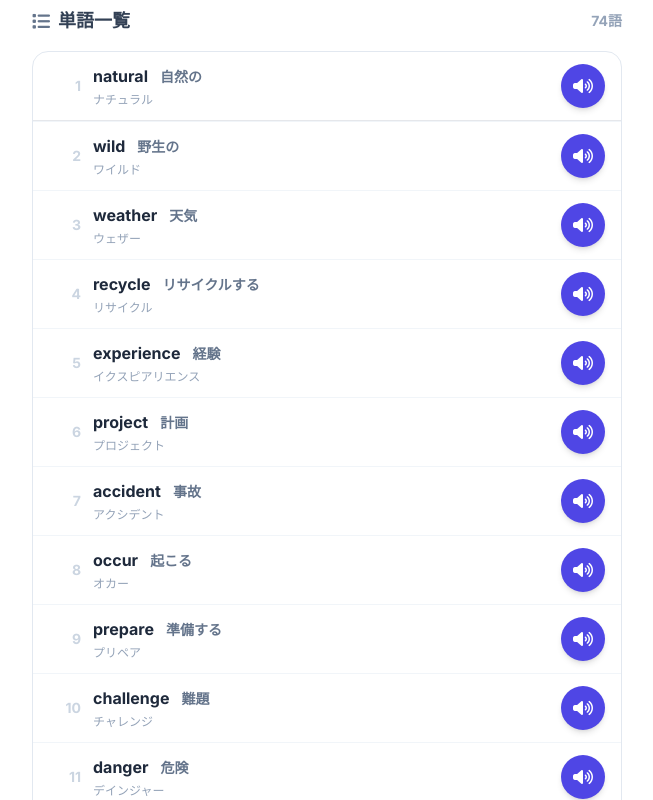
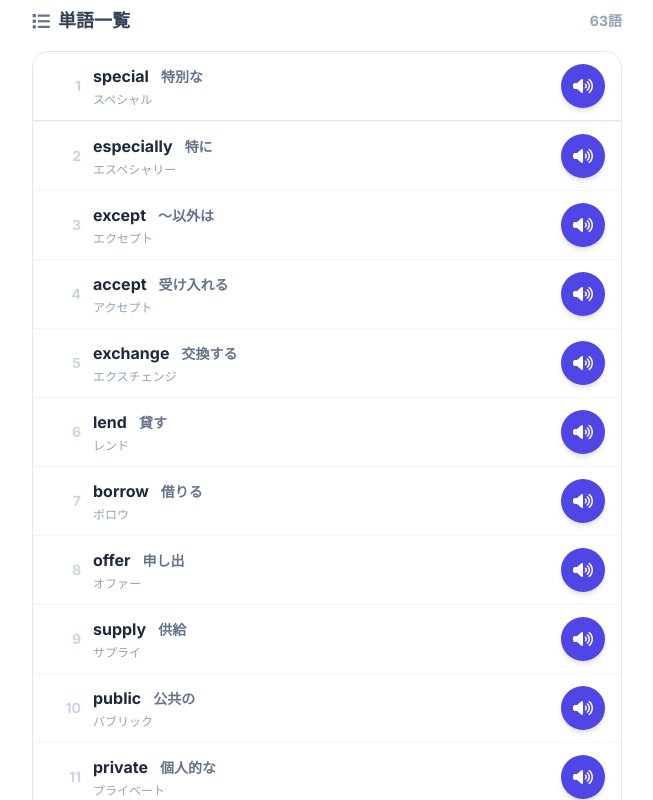
Before and after one commit to wahisiwa/vocabulary-practice, a React (Vite) app: page / in a window 1280 px wide. Shown: the part 1280-2080 px from the top of the page, without its empty margins (313-966 px from the left). Built offline with nearby package versions, Linux system fonts and the light colour scheme.

Commit message:
Update layout and vocab data

```diff
--- a/constants.ts
+++ b/constants.ts
@@ -1,87 +1,74 @@
 import { WordPair } from './types';
 
 export const WORD_LIST: WordPair[] = [
-  // 796 〜 815 相当
-  { id: 1, jp: "自然の", en: "natural", reading: "ナチュラル" },
-  { id: 2, jp: "野生の", en: "wild", reading: "ワイルド" },
-  { id: 3, jp: "天気", en: "weather", reading: "ウェザー" },
-  { id: 4, jp: "リサイクルする", en: "recycle", reading: "リサイクル" },
-  { id: 5, jp: "経験", en: "experience", reading: "イクスピアリエンス" },
-  { id: 6, jp: "計画", en: "project", reading: "プロジェクト" },
-  { id: 7, jp: "事故", en: "accident", reading: "アクシデント" },
-  { id: 8, jp: "起こる", en: "occur", reading: "オカー" },
-  { id: 9, jp: "準備する", en: "prepare", reading: "プリペア" },
-  { id: 10, jp: "難題", en: "challenge", reading: "チャレンジ" },
-  { id: 11, jp: "危険", en: "danger", reading: "デインジャー" },
-  { id: 12, jp: "こうむる", en: "suffer", reading: "サファー" },
-  { id: 13, jp: "解く", en: "solve", reading: "ソルブ" },
-  { id: 14, jp: "規則", en: "rule", reading: "ルール" },
-  { id: 15, jp: "状況", en: "situation", reading: "シチュエーション" },
-  { id: 16, jp: "無駄", en: "waste", reading: "ウェイスト" },
-  { id: 17, jp: "状態", en: "state", reading: "ステイト" },
-  { id: 18, jp: "事柄", en: "matter", reading: "マター" },
-  { id: 19, jp: "なる", en: "get", reading: "ゲット" },
-  { id: 20, jp: "保つ", en: "keep", reading: "キープ" },
+  // 896 〜 915 相当 (image_85aa5a.jpg 左列)
+  { id: 1, jp: "特別な", en: "special", reading: "スペシャル" },
+  { id: 2, jp: "特に", en: "especially", reading: "エスペシャリー" },
+  { id: 3, jp: "〜以外は", en: "except", reading: "エクセプト" },
+  { id: 4, jp: "受け入れる", en: "accept", reading: "アクセプト" },
+  { id: 5, jp: "交換する", en: "exchange", reading: "エクスチェンジ" },
+  { id: 6, jp: "貸す", en: "lend", reading: "レンド" },
+  { id: 7, jp: "借りる", en: "borrow", reading: "ボロウ" },
+  { id: 8, jp: "申し出", en: "offer", reading: "オファー" },
+  { id: 9, jp: "供給", en: "supply", reading: "サプライ" },
+  { id: 10, jp: "公共の", en: "public", reading: "パブリック" },
+  { id: 11, jp: "個人的な", en: "private", reading: "プライベート" },
+  { id: 12, jp: "社会の", en: "social", reading: "ソーシャル" },
+  { id: 13, jp: "個人の", en: "individual", reading: "インディビジュアル" },
+  { id: 14, jp: "理由", en: "reason", reading: "リーズン" },
+  { id: 15, jp: "意見", en: "opinion", reading: "オピニオン" },
+  { id: 16, jp: "推測する", en: "guess", reading: "ゲス" },
+  { id: 17, jp: "だと思う", en: "suppose", reading: "サポーズ" },
+  { id: 18, jp: "予期する", en: "expect", reading: "エクスペクト" },
+  { id: 19, jp: "行う", en: "take", reading: "テイク" },
+  { id: 20, jp: "ふるまう", en: "behave", reading: "ビヘイブ" },
 
-  // 816 〜 835 相当
-  { id: 21, jp: "修理する", en: "repair", reading: "リペア" },
-  { id: 22, jp: "開発する", en: "develop", reading: "ディベロップ" },
-  { id: 23, jp: "描く", en: "draw", reading: "ドロー" },
-  { id: 24, jp: "出版する", en: "publish", reading: "パブリッシュ" },
-  { id: 25, jp: "賞", en: "prize", reading: "プライズ" },
-  { id: 26, jp: "財宝", en: "treasure", reading: "トレジャー" },
-  { id: 27, jp: "伝統", en: "tradition", reading: "トラディション" },
-  { id: 28, jp: "創造する", en: "create", reading: "クリエイト" },
-  { id: 29, jp: "生産する", en: "produce", reading: "プロデュース" },
-  { id: 30, jp: "発明する", en: "invent", reading: "インベント" },
-  { id: 31, jp: "破壊する", en: "destroy", reading: "デストロイ" },
-  { id: 32, jp: "一部分", en: "part", reading: "パート" },
-  { id: 33, jp: "1つ", en: "piece", reading: "ピース" },
-  { id: 34, jp: "制度", en: "system", reading: "システム" },
-  { id: 35, jp: "主な", en: "main", reading: "メイン" },
-  { id: 36, jp: "全体の", en: "whole", reading: "ホール" },
+  // 916 〜 931 相当 (image_85aa5a.jpg 右列)
+  { id: 21, jp: "祝う", en: "celebrate", reading: "セレブレイト" },
+  { id: 22, jp: "方法", en: "method", reading: "メソッド" },
+  { id: 23, jp: "見える", en: "appear", reading: "アピア" },
+  { id: 24, jp: "存在する", en: "exist", reading: "イグジスト" },
+  { id: 25, jp: "きれいな", en: "clean", reading: "クリーン" },
+  { id: 26, jp: "汚い", en: "dirty", reading: "ダーティ" },
+  { id: 27, jp: "質", en: "quality", reading: "クオリティ" },
+  { id: 28, jp: "原因となる", en: "cause", reading: "コーズ" },
+  { id: 29, jp: "結果", en: "result", reading: "リザルト" },
+  { id: 30, jp: "目的", en: "purpose", reading: "パーパス" },
+  { id: 31, jp: "目標", en: "aim", reading: "エイム" },
+  { id: 32, jp: "わかる", en: "find", reading: "ファインド" },
+  { id: 33, jp: "発見する", en: "discover", reading: "ディスカバー" },
+  { id: 34, jp: "気づく", en: "notice", reading: "ノーティス" },
+  { id: 35, jp: "認識する", en: "realize", reading: "リアライズ" },
+  { id: 36, jp: "気づいて", en: "aware", reading: "アウェア" },
 
-  // 836 〜 855 相当
-  { id: 37, jp: "急に始まる", en: "break out", reading: "ブレイク アウト" },
-  { id: 38, jp: "育てる", en: "bring up", reading: "ブリング アップ" },
-  { id: 39, jp: "いっぱいの", en: "full", reading: "フル" },
-  { id: 40, jp: "からの", en: "empty", reading: "エンプティ" },
-  { id: 41, jp: "いくつかの", en: "several", reading: "セブラル" },
-  { id: 42, jp: "100万", en: "million", reading: "ミリオン" },
-  { id: 43, jp: "好意的な", en: "friendly", reading: "フレンドリー" },
-  { id: 44, jp: "礼儀正しい", en: "polite", reading: "ポライト" },
-  { id: 45, jp: "かわいらしい", en: "pretty", reading: "プリティ" },
-  { id: 46, jp: "深刻な", en: "serious", reading: "シリアス" },
-  { id: 47, jp: "性格", en: "character", reading: "キャラクター" },
-  { id: 48, jp: "理論", en: "theory", reading: "セオリー" },
+  // 946 〜 955 相当 (image_85aa41.jpg)
+  { id: 37, jp: "平均の", en: "average", reading: "アベレージ" },
+  { id: 38, jp: "完全な", en: "complete", reading: "コンプリート" },
+  { id: 39, jp: "正確に", en: "exactly", reading: "イグザクトリー" },
+  { id: 40, jp: "ほとんど〜ない", en: "hardly", reading: "ハードリー" },
+  { id: 41, jp: "自然", en: "nature", reading: "ネイチャー" },
+  { id: 42, jp: "環境", en: "environment", reading: "エンバイロメント" },
+  { id: 43, jp: "気候", en: "climate", reading: "クライメイト" },
+  { id: 44, jp: "汚染", en: "pollution", reading: "ポルーション" },
+  { id: 45, jp: "電気で動く", en: "electric", reading: "エレクトリック" },
+  { id: 46, jp: "親しい", en: "close", reading: "クロース" },
 
-  // 856 〜 875 相当
-  { id: 49, jp: "研究", en: "research", reading: "リサーチ" },
-  { id: 50, jp: "知能", en: "intelligence", reading: "インテリジェンス" },
-  { id: 51, jp: "卒業する", en: "graduate", reading: "グラジュエイト" },
-  { id: 52, jp: "選ぶ", en: "choose", reading: "チューズ" },
-  { id: 53, jp: "しておく", en: "leave", reading: "リーブ" },
-  { id: 54, jp: "守る", en: "protect", reading: "プロテクト" },
-  { id: 55, jp: "結婚する", en: "marry", reading: "マリー" },
-  { id: 56, jp: "ボランティア", en: "volunteer", reading: "ボランティア" },
-  { id: 57, jp: "会話", en: "conversation", reading: "カンバセーション" },
-  { id: 58, jp: "伝え合う", en: "communicate", reading: "コミュニケイト" },
-  { id: 59, jp: "表す", en: "express", reading: "イクスプレス" },
-  { id: 60, jp: "接する", en: "treat", reading: "トリート" },
-  { id: 61, jp: "ついて行く", en: "follow", reading: "フォロー" },
-  { id: 62, jp: "見えなくなる", en: "disappear", reading: "ディサピア" },
-  { id: 63, jp: "到着する", en: "reach", reading: "リーチ" },
-  { id: 64, jp: "戻る", en: "return", reading: "リターン" },
-  { id: 65, jp: "〜の方へ", en: "toward", reading: "トゥワード" },
-  { id: 66, jp: "説明する", en: "explain", reading: "イクスプレイン" },
-  { id: 67, jp: "提案する", en: "suggest", reading: "サジェスト" },
-  { id: 68, jp: "警告する", en: "warn", reading: "ウォーン" },
-
-  // 876 〜 895 相当
-  { id: 69, jp: "アドバイス", en: "advice", reading: "アドバイス" },
-  { id: 70, jp: "さまざまな", en: "various", reading: "ベアリアス" },
-  { id: 71, jp: "似ている", en: "similar", reading: "シミラー" },
-  { id: 72, jp: "等しい", en: "equal", reading: "イークアル" },
-  { id: 73, jp: "比較する", en: "compare", reading: "コンペア" },
-  { id: 74, jp: "違い", en: "difference", reading: "ディファレンス" }
+  // 956 〜 972 相当 (image_85aa62.jpg)
+  { id: 47, jp: "よく知られた", en: "familiar", reading: "ファミリア" },
+  { id: 48, jp: "独立した", en: "independent", reading: "インディペンデント" },
+  { id: 49, jp: "しだいである", en: "depend", reading: "ディペンド" },
+  { id: 50, jp: "くつろぐ", en: "relax", reading: "リラックス" },
+  { id: 51, jp: "尊敬する", en: "respect", reading: "リスペクト" },
+  { id: 52, jp: "緊張して", en: "nervous", reading: "ナーバス" },
+  { id: 53, jp: "注意", en: "attention", reading: "アテンション" },
+  { id: 54, jp: "勇気", en: "courage", reading: "カレッジ" },
+  { id: 55, jp: "安い", en: "cheap", reading: "チープ" },
+  { id: 56, jp: "高価な", en: "expensive", reading: "イクスペンシブ" },
+  { id: 57, jp: "価値がある", en: "worth", reading: "ワース" },
+  { id: 58, jp: "産業", en: "industry", reading: "インダストリー" },
+  { id: 59, jp: "話し合う", en: "discuss", reading: "ディスカス" },
+  { id: 60, jp: "答える", en: "reply", reading: "リプライ" },
+  { id: 61, jp: "主張する", en: "insist", reading: "インシスト" },
+  { id: 62, jp: "不平を言う", en: "complain", reading: "コンプレイン" },
+  { id: 63, jp: "話題", en: "subject", reading: "サブジェクト" }
 ];
--- a/package.json
+++ b/package.json
@@ -14,6 +14,8 @@
   },
   "devDependencies": {
     "@types/node": "^22.14.0",
+    "@types/react": "^19.2.14",
+    "@types/react-dom": "^19.2.3",
     "@vitejs/plugin-react": "^5.0.0",
     "autoprefixer": "^10.4.24",
     "postcss": "^8.5.6",
```
Also changed, not shown: components/Layout.tsx (line endings or trailing spaces), 1 other file (tests, documents, lock files or other folders).
